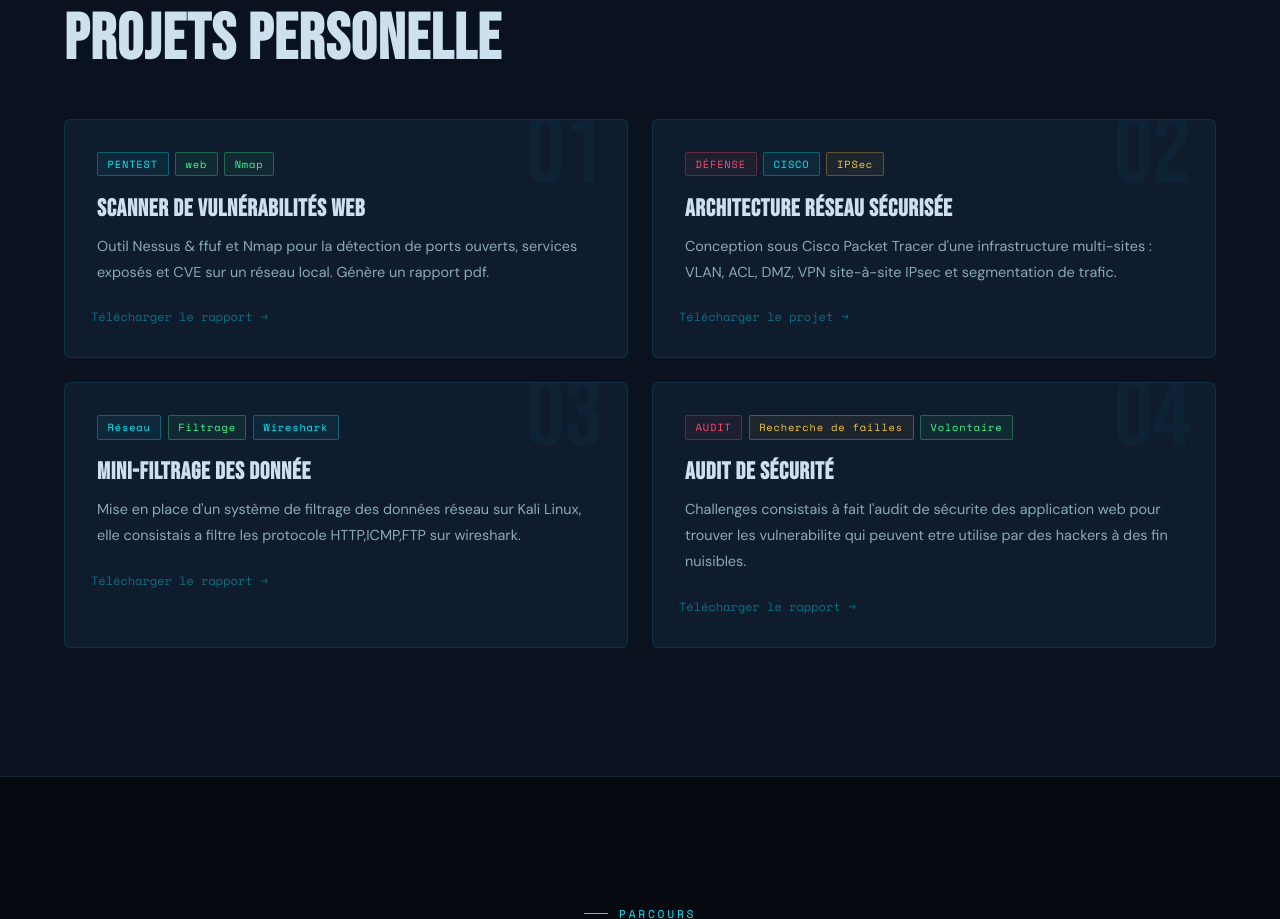
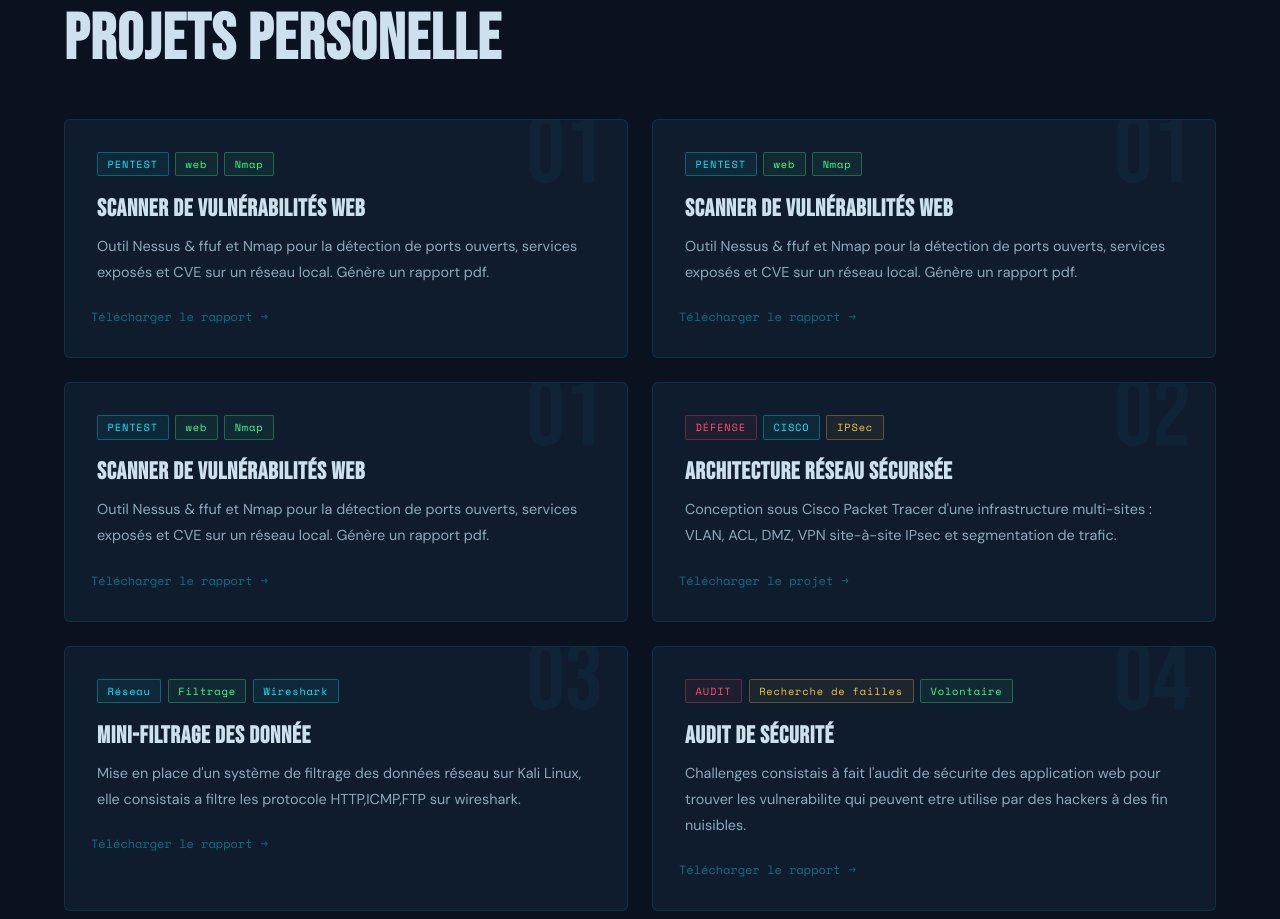
Before and after one commit to ouattara-abou-web/ouattara_abou_Portfolio, a plain HTML site: page index.html in a window 1280 px wide. Shown: the part 2911-3830 px from the top of the page. Drawn offline with nearby package versions, Linux system fonts and the light colour scheme.

Commit message:
Update index.html

```diff
--- a/index.html
+++ b/index.html
@@ -189,6 +189,18 @@
         <p class="proj-desc">Outil Nessus & ffuf et Nmap pour  la détection de ports ouverts, services exposés et CVE sur un réseau local. Génère un rapport pdf.</p>
         <div class="proj-cta"><a href="Audit eas.ci.pdf" target="_blank" style="color: inherit; text-decoration: none;">Télécharger le rapport</a></div>
       </div>
+      <div class="proj-card reveal" data-num="01">
+        <div class="tag-row"><span class="tag c">PENTEST</span><span class="tag g">web</span><span class="tag g">Nmap</span></div>
+        <h3 class="proj-title">Scanner de vulnérabilités Web</h3>
+        <p class="proj-desc">Outil Nessus & ffuf et Nmap pour  la détection de ports ouverts, services exposés et CVE sur un réseau local. Génère un rapport pdf.</p>
+        <div class="proj-cta"><a href="Audit eas.ci.pdf" target="_blank" style="color: inherit; text-decoration: none;">Télécharger le rapport</a></div>
+      </div>
+      <div class="proj-card reveal" data-num="01">
+        <div class="tag-row"><span class="tag c">PENTEST</span><span class="tag g">web</span><span class="tag g">Nmap</span></div>
+        <h3 class="proj-title">Scanner de vulnérabilités Web</h3>
+        <p class="proj-desc">Outil Nessus & ffuf et Nmap pour  la détection de ports ouverts, services exposés et CVE sur un réseau local. Génère un rapport pdf.</p>
+        <div class="proj-cta"><a href="Audit eas.ci.pdf" target="_blank" style="color: inherit; text-decoration: none;">Télécharger le rapport</a></div>
+      </div>
       <div class="proj-card reveal" data-num="02" style="transition-delay:.15s">
         <div class="tag-row"><span class="tag r">DÉFENSE</span><span class="tag c">CISCO</span><span class="tag a">IPSec</span></div>
         <h3 class="proj-title">Architecture réseau sécurisée</h3>
```
